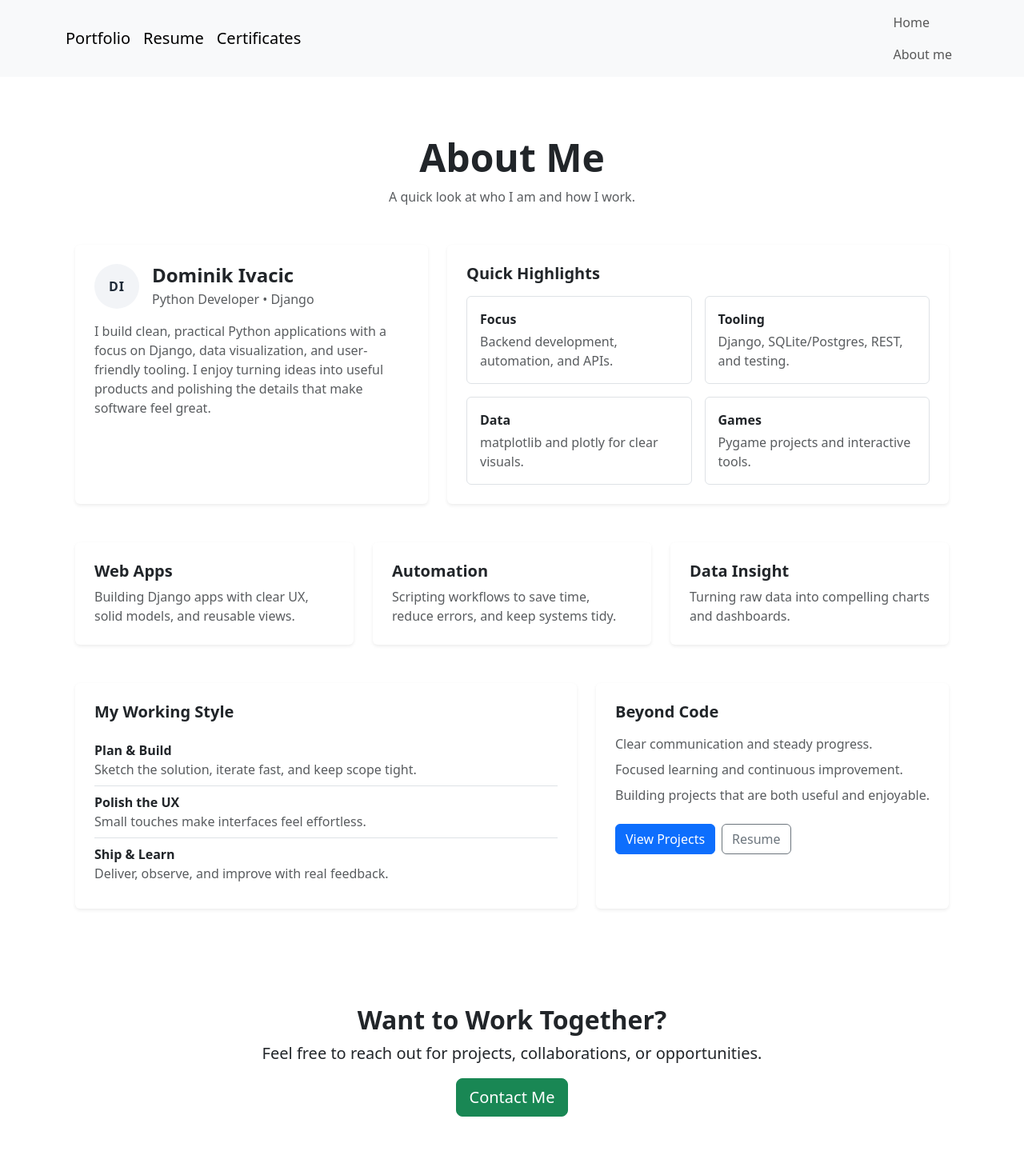
After one commit to Truegentlemanx/portfolio-site, a Django app: page /about_me/ in a window 1280 px wide. The commit adds this page. Shown: the whole page at 80% size. Run offline with Django 5.2, Linux system fonts and the light colour scheme.

Commit message:
Added an about_me page

```diff
--- /dev/null
+++ b/projects/templates/projects/about_me.html
@@ -0,0 +1,172 @@
+{% extends "projects/base.html" %}
+{% load static %}
+
+{% block content %}
+<section class="py-5">
+  <div class="container">
+
+    <!-- Header -->
+    <div class="text-center mb-5">
+      <h1 class="display-5 fw-bold mb-2">About Me</h1>
+      <p class="text-muted mb-0">A quick look at who I am and how I work.</p>
+    </div>
+
+    <div class="row g-4 align-items-stretch mb-5">
+      <!-- Bio card -->
+      <div class="col-12 col-lg-5">
+        <div class="card border-0 shadow-sm h-100">
+          <div class="card-body p-4">
+            <div class="d-flex align-items-center gap-3 mb-3">
+              <div class="avatar-circle fw-bold text-uppercase">DI</div>
+              <div>
+                <h2 class="h4 fw-bold mb-1">Dominik Ivacic</h2>
+                <div class="text-muted">Python Developer • Django</div>
+              </div>
+            </div>
+            <p class="mb-0 text-muted">
+              I build clean, practical Python applications with a focus on Django,
+              data visualization, and user-friendly tooling. I enjoy turning ideas
+              into useful products and polishing the details that make software feel great.
+            </p>
+          </div>
+        </div>
+      </div>
+
+      <!-- Highlights -->
+      <div class="col-12 col-lg-7">
+        <div class="card border-0 shadow-sm h-100">
+          <div class="card-body p-4">
+            <h3 class="h5 fw-bold mb-3">Quick Highlights</h3>
+            <div class="row g-3">
+              <div class="col-12 col-md-6">
+                <div class="p-3 border rounded h-100">
+                  <div class="fw-bold mb-1">Focus</div>
+                  <div class="text-muted">Backend development, automation, and APIs.</div>
+                </div>
+              </div>
+              <div class="col-12 col-md-6">
+                <div class="p-3 border rounded h-100">
+                  <div class="fw-bold mb-1">Tooling</div>
+                  <div class="text-muted">Django, SQLite/Postgres, REST, and testing.</div>
+                </div>
+              </div>
+              <div class="col-12 col-md-6">
+                <div class="p-3 border rounded h-100">
+                  <div class="fw-bold mb-1">Data</div>
+                  <div class="text-muted">matplotlib and plotly for clear visuals.</div>
+                </div>
+              </div>
+              <div class="col-12 col-md-6">
+                <div class="p-3 border rounded h-100">
+                  <div class="fw-bold mb-1">Games</div>
+                  <div class="text-muted">Pygame projects and interactive tools.</div>
+                </div>
+              </div>
+            </div>
+          </div>
+        </div>
+      </div>
+    </div>
+
+    <!-- Focus Areas -->
+    <div class="row g-4 mb-5">
+      <div class="col-12 col-md-4">
+        <div class="card border-0 shadow-sm h-100 about-card">
+          <div class="card-body p-4">
+            <h3 class="h5 fw-bold mb-2">Web Apps</h3>
+            <p class="text-muted mb-0">
+              Building Django apps with clear UX, solid models, and reusable views.
+            </p>
+          </div>
+        </div>
+      </div>
+      <div class="col-12 col-md-4">
+        <div class="card border-0 shadow-sm h-100 about-card">
+          <div class="card-body p-4">
+            <h3 class="h5 fw-bold mb-2">Automation</h3>
+            <p class="text-muted mb-0">
+              Scripting workflows to save time, reduce errors, and keep systems tidy.
+            </p>
+          </div>
+        </div>
+      </div>
+      <div class="col-12 col-md-4">
+        <div class="card border-0 shadow-sm h-100 about-card">
+          <div class="card-body p-4">
+            <h3 class="h5 fw-bold mb-2">Data Insight</h3>
+            <p class="text-muted mb-0">
+              Turning raw data into compelling charts and dashboards.
+            </p>
+          </div>
+        </div>
+      </div>
+    </div>
+
+    <!-- Timeline -->
+    <div class="row g-4">
+      <div class="col-12 col-lg-7">
+        <div class="card border-0 shadow-sm h-100">
+          <div class="card-body p-4">
+            <h3 class="h5 fw-bold mb-3">My Working Style</h3>
+            <div class="list-group list-group-flush">
+              <div class="list-group-item px-0">
+                <div class="fw-bold">Plan & Build</div>
+                <div class="text-muted">Sketch the solution, iterate fast, and keep scope tight.</div>
+              </div>
+              <div class="list-group-item px-0">
+                <div class="fw-bold">Polish the UX</div>
+                <div class="text-muted">Small touches make interfaces feel effortless.</div>
+              </div>
+              <div class="list-group-item px-0">
+                <div class="fw-bold">Ship & Learn</div>
+                <div class="text-muted">Deliver, observe, and improve with real feedback.</div>
+              </div>
+            </div>
+          </div>
+        </div>
+      </div>
+
+      <div class="col-12 col-lg-5">
+        <div class="card border-0 shadow-sm h-100">
+          <div class="card-body p-4">
+            <h3 class="h5 fw-bold mb-3">Beyond Code</h3>
+            <ul class="list-unstyled text-muted mb-0">
+              <li class="mb-2">Clear communication and steady progress.</li>
+              <li class="mb-2">Focused learning and continuous improvement.</li>
+              <li>Building projects that are both useful and enjoyable.</li>
+            </ul>
+            <div class="d-flex gap-2 mt-4">
+              <a href="{% url 'projects:all_projects' %}" class="btn btn-primary">View Projects</a>
+              <a href="{% url 'projects:resume' %}" class="btn btn-outline-secondary">Resume</a>
+            </div>
+          </div>
+        </div>
+      </div>
+    </div>
+
+  </div>
+</section>
+
+<style>
+  .avatar-circle {
+    width: 56px;
+    height: 56px;
+    border-radius: 50%;
+    display: inline-flex;
+    align-items: center;
+    justify-content: center;
+    background: #f2f4f7;
+    color: #1f2a37;
+    letter-spacing: 1px;
+  }
+
+  .about-card {
+    transition: transform 180ms ease, box-shadow 180ms ease;
+  }
+
+  .about-card:hover {
+    transform: translateY(-3px);
+    box-shadow: 0 .75rem 1.5rem rgba(0,0,0,.10) !important;
+  }
+</style>
+{% endblock content %}
--- a/projects/templates/projects/base.html
+++ b/projects/templates/projects/base.html
@@ -34,6 +34,8 @@
                 <li class="nav-item">
                     <a class="nav-link"
                        href="{% url 'projects:index' %}">Home</a>
+                    <a class="nav-link"
+                       href="{% url 'projects:about_me' %}">About me</a>
                 </li>
             </ul>
         </div>
--- a/projects/urls.py
+++ b/projects/urls.py
@@ -12,6 +12,7 @@ urlpatterns = [
     path('<int:pk>/', views.project_detail, name='project_detail'),
     path('resume/', views.resume, name='resume'),
     path('certificates/', views.certificates, name='certificates'),
+    path('about_me/', views.about_me, name='about_me'),
 ]
 
 if settings.DEBUG:
--- a/projects/views.py
+++ b/projects/views.py
@@ -30,3 +30,8 @@ def certificates(request):
     resume_item = ResumeItem.objects.filter(category="Certificate").order_by("-end_date", "title")
     context = {'resume_items': resume_item}
     return render(request, 'projects/certificates.html', context)
+
+def about_me(request):
+    resume_item = ResumeItem.objects.all()
+    context = {'resume_item': resume_item}
+    return render(request, 'projects/about_me.html', context)
```
